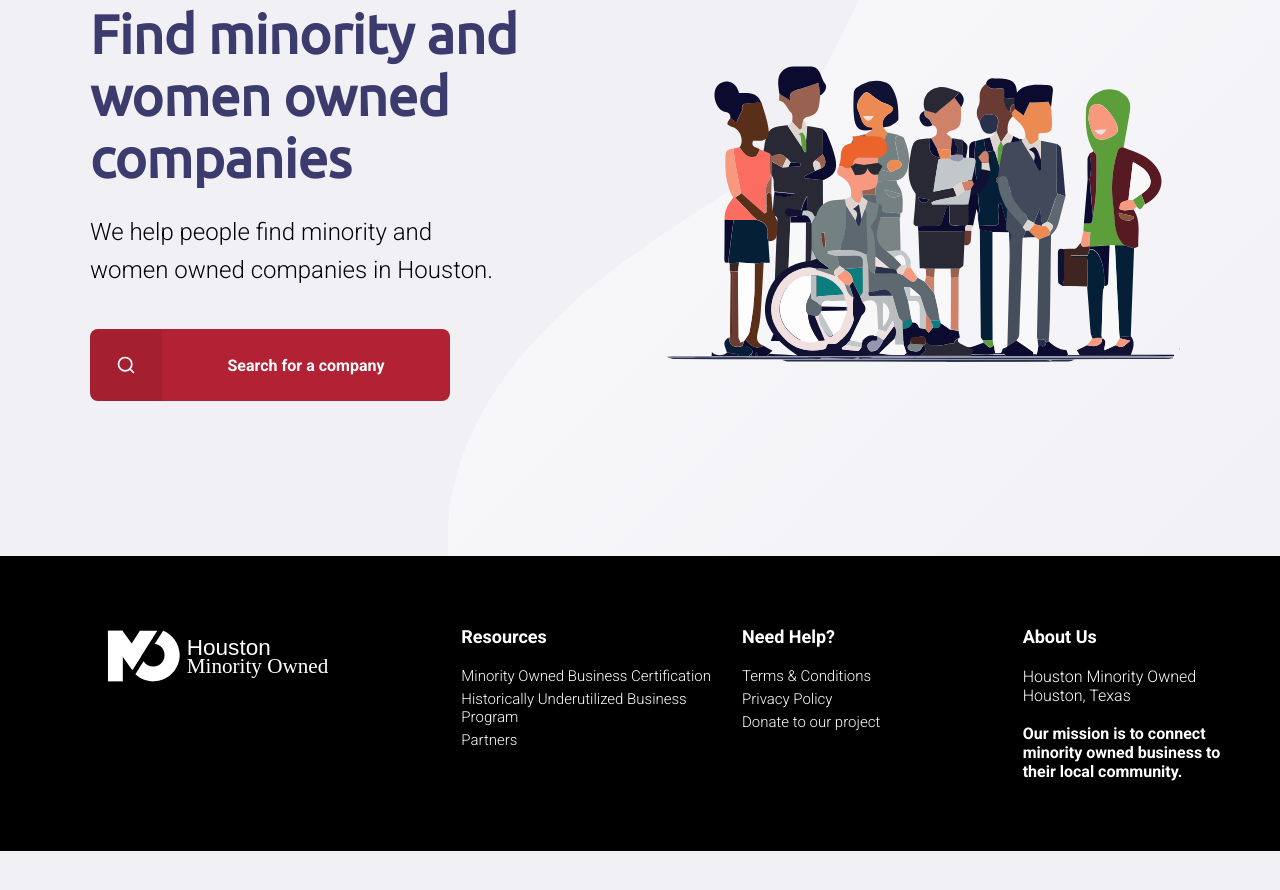
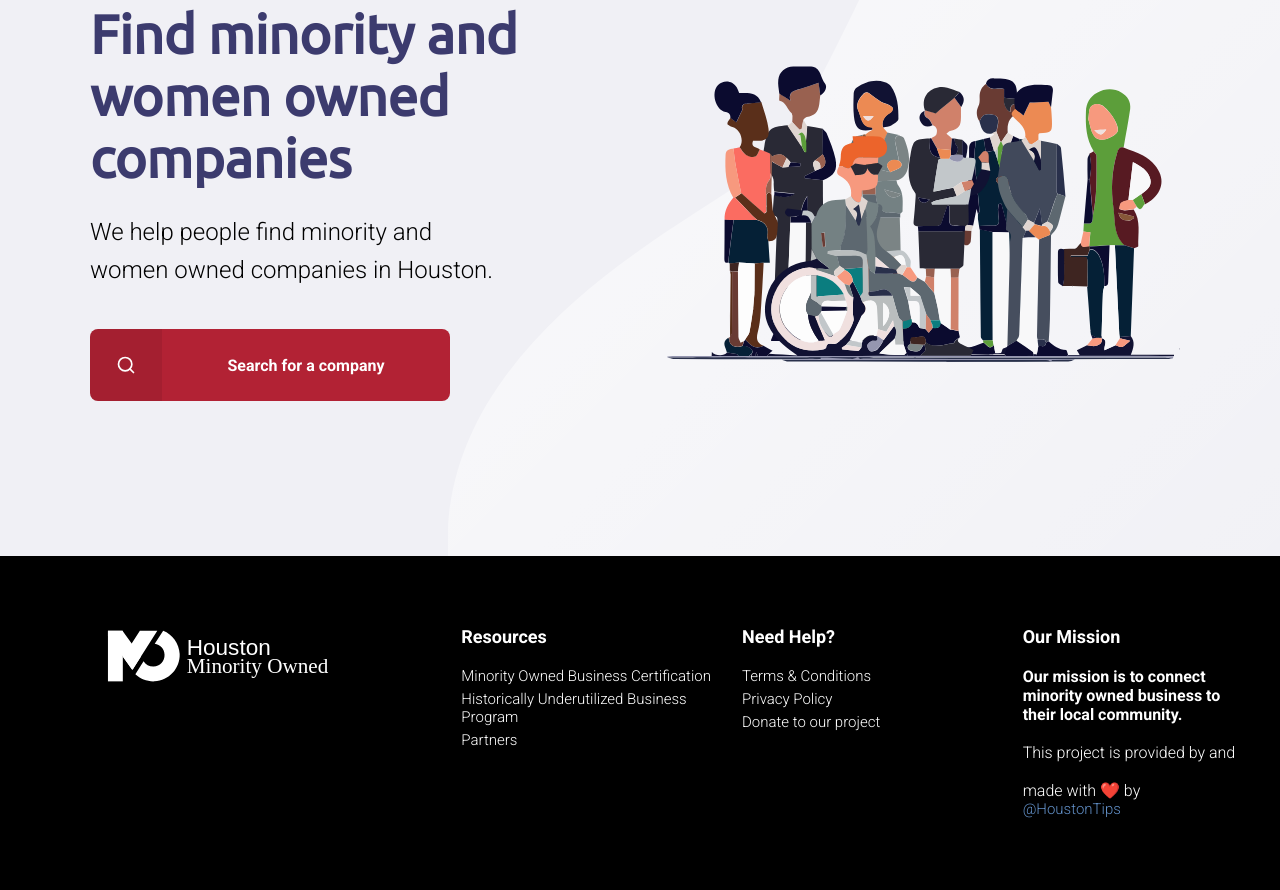
Before and after one commit to gitpcl/minority-owned-app, a website: page src/views/index.html in a window 1280 px wide. Shown: the part 244-1134 px from the top of the page. Before the commit the page ends 1095 px from the top, so only its background shows below. Drawn offline with nearby package versions, Linux system fonts and the light colour scheme; files that its build step writes are made by us from their sources.

Commit message:
Updated footer and other pages

```diff
--- a/src/views/partials/footer.html
+++ b/src/views/partials/footer.html
@@ -1,7 +1,7 @@
 <footer>
     <div class="inner-footer">
         <div class="logo-container">
-            <img src="/assets/icones/logo-footer.svg" alt="Houston Minority Logo">
+            <img src="/assets/icones/logo-footer.svg" alt="Houston Minority Logo"><br>
         </div>
         <div class="footer-third">
             <h1>Resources</h1>
@@ -16,14 +16,13 @@
             <a href="https://www.paypal.com/cgi-bin/webscr?cmd=_s-xclick&hosted_button_id=BDTJBGYM6ETMJ&source=url">Donate to our project</a>
         </div>
         <div class="footer-third">
-            <h1>About Us</h1>
+            <h1>Our Mission</h1>
             <span>
-                Houston Minority Owned<br>
-                Houston, Texas<br>
-                <br>
                 <strong>Our mission is to connect<br>
                 minority owned business to<br>
-                their local community.</strong>
+                their local community.</strong><br><br>
+                <p>This project is provided by and</p><br>
+                <p>made with ❤️ by <a href="https://www.instagram.com/houstontips" style="color:var(--secundary-color);">@HoustonTips</a></p>
             </span>
         </div>
     </div>
```
Also changed, not shown: src/views/partners.html (+2 -9 lines).
